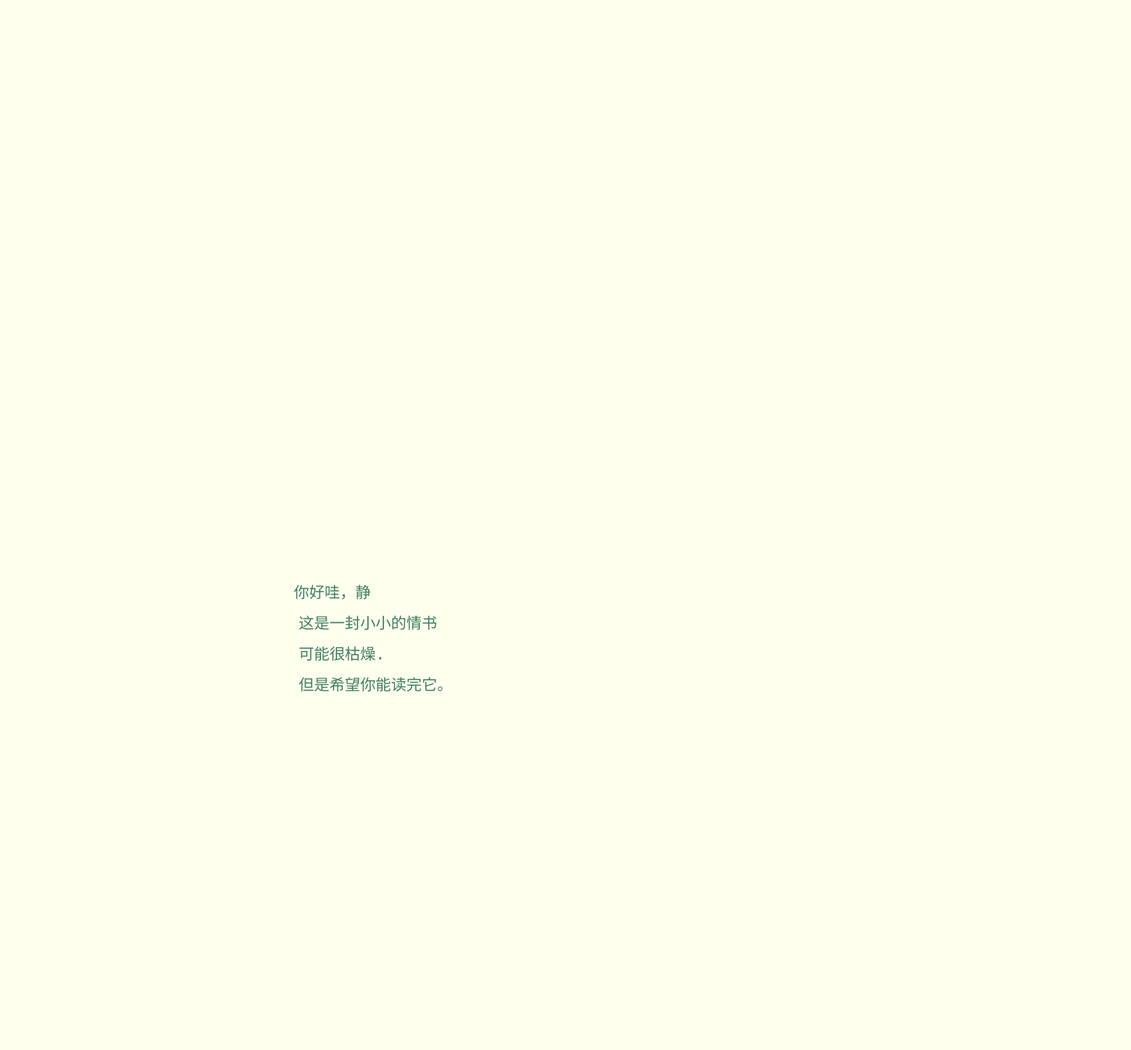
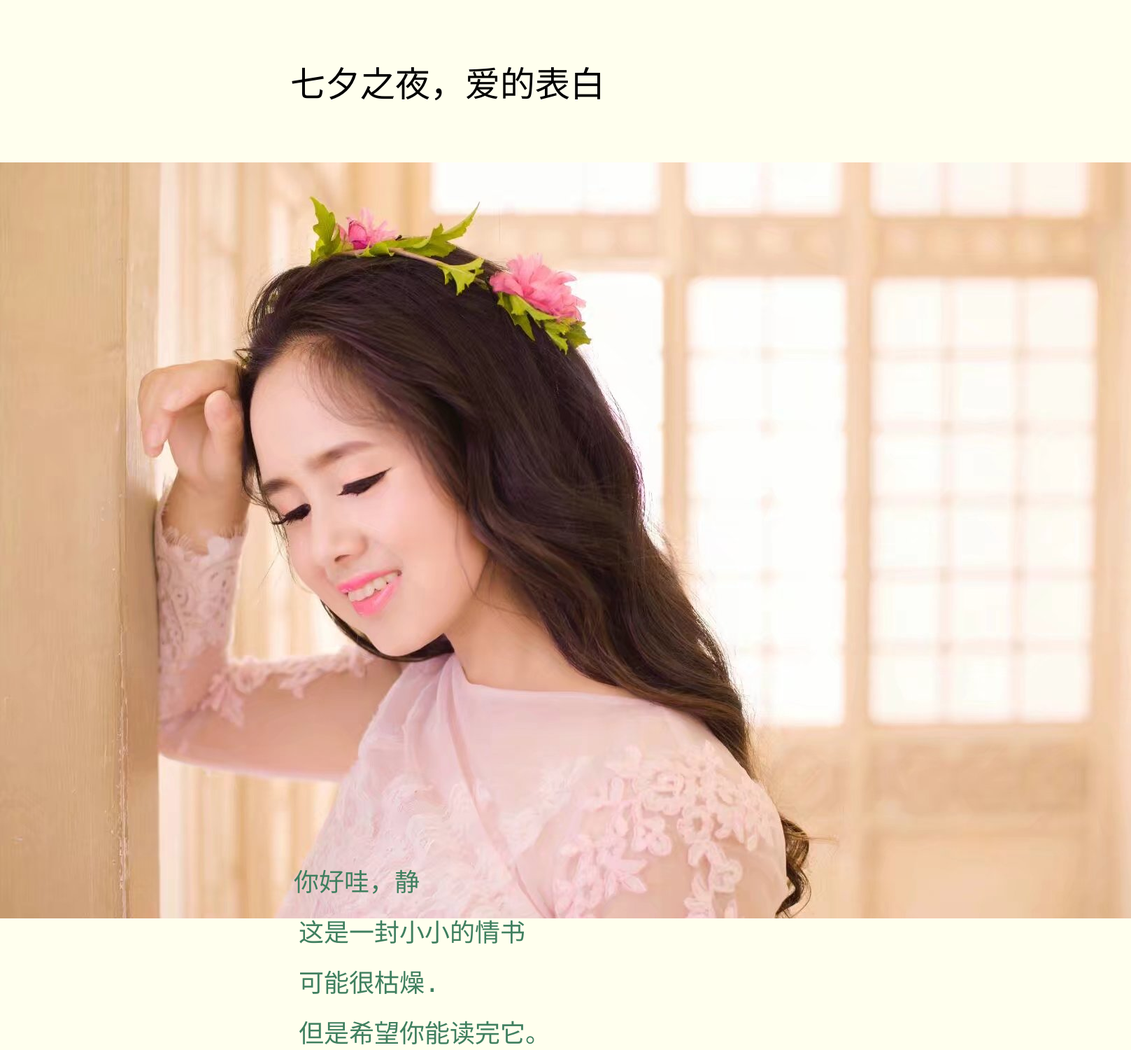
Before and after one commit to shaocode/mygift, a plain HTML site: page index.html in a window 1280 px wide. Shown: the whole page at 70% size, 1617 px wide, since content can reach past the window. Before the commit the page ends 1225 px from the top, so only its background shows below. Drawn offline with Linux system fonts and the light colour scheme.

Commit message:
add image

```diff
--- a/css/default.css
+++ b/css/default.css
@@ -1,5 +1,7 @@
 body{margin:0;padding:0;background:#ffe;font-size:12px;overflow:auto}
-#mainDiv{width:100%;height:100%}
+#divPhoto{position: relative;}
+#divPhoto #h2Title{margin:80px auto;font-family:"Consolas","Monaco","Bitstream Vera Sans Mono","Courier New","sans-serif";}
+#mainDiv{width:100%;height:100%;position:absolute;top:50%;left:0;}
 #loveHeart{width:670px;height:625px;margin:0 auto;}
 #garden{width:100%;height:100%}
 #elapseClock{text-align:right;font-size:18px;margin-top:10px;margin-bottom:10px}
@@ -12,8 +14,9 @@ body{margin:0;padding:0;background:#ffe;font-size:12px;overflow:auto}
 #code{font-size:22px;width:440px;height:400px;color:#333;margin:0 auto;font-family:"Consolas","Monaco","Bitstream Vera Sans Mono","Courier New","sans-serif";font-size:12px}
 #code .string{color:#2a36ff}
 #code .keyword{color:#7f0055;font-weight:bold}
-#code .placeholder{margin-left:15px}#code .space{margin-left:7px}
-#code .comments{color:#3f7f5f;font-size:22px;line-height:2;}
+#code .placeholder{margin-left:15px}#code .space{margin-left:7px;font-size:36px;}
+#code .comments{color:#3f7f5f;font-size:36px;line-height:2;}
 #copyright{margin-top:10px;text-align:center;width:100%;color:#666}
 #errorMsg{width:100%;text-align:center;font-size:24px;position:absolute;top:100px;left:0}
 #copyright a{color:#666}
+#h2Title{font-size:50px;text-align:center;}
--- a/index.html
+++ b/index.html
@@ -29,7 +29,11 @@ var _hmt = _hmt || [];
 
 <body>
 
+<div id="divPhoto">
+	<p id="h2Title">七夕之夜，爱的表白</p>
+	<img src="img/wife.jpg"/>
 
+</div>
 <div id="mainDiv">
 	<div id="content">
 		<div id="loveHeart">
@@ -69,7 +73,6 @@ var _hmt = _hmt || [];
 			Baby, I love you forever;<br />
 		</div>
 	</div>
-
 	</div>
 </div>
 
```
Also changed, not shown: img/husband.jpg (added), img/wife.jpg (added).
